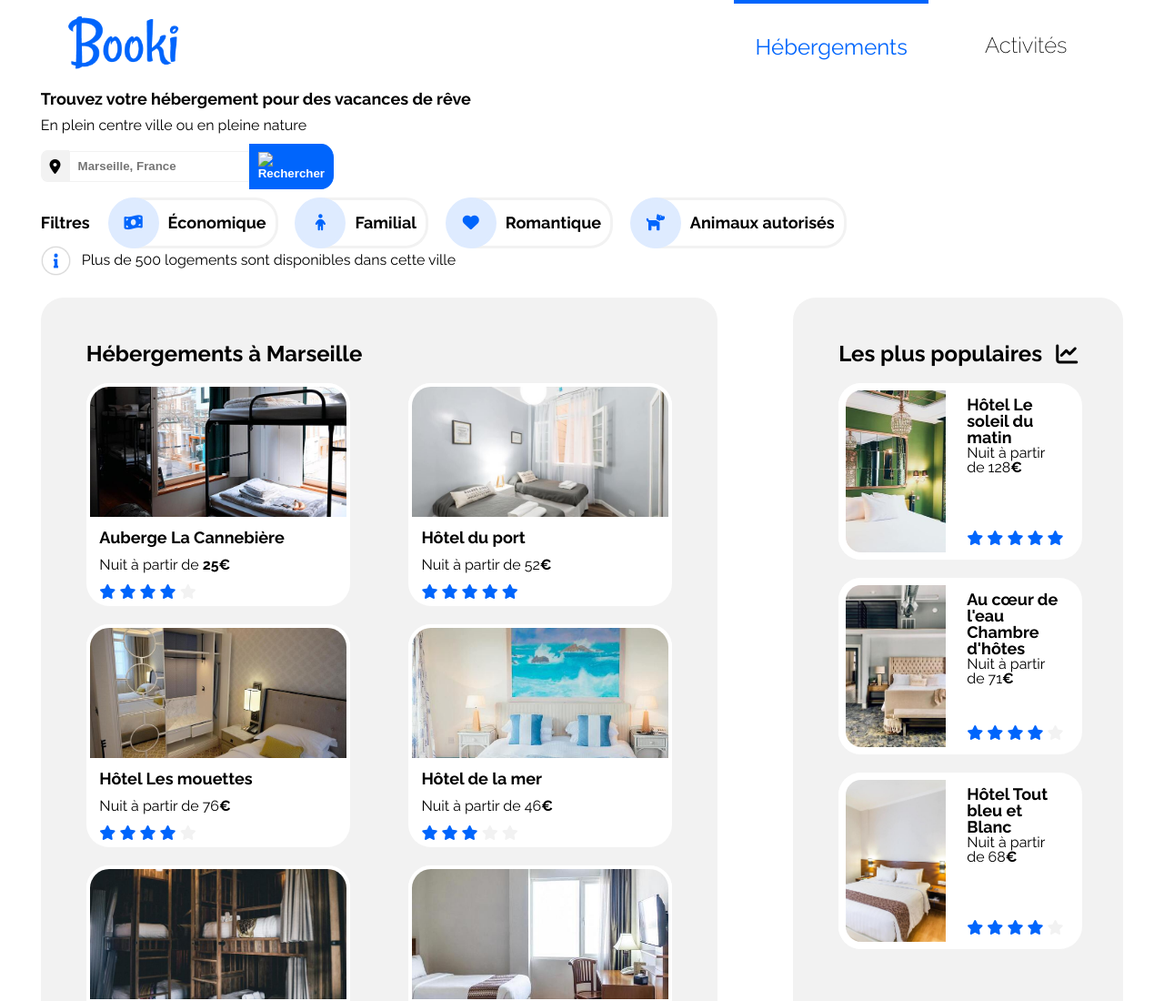
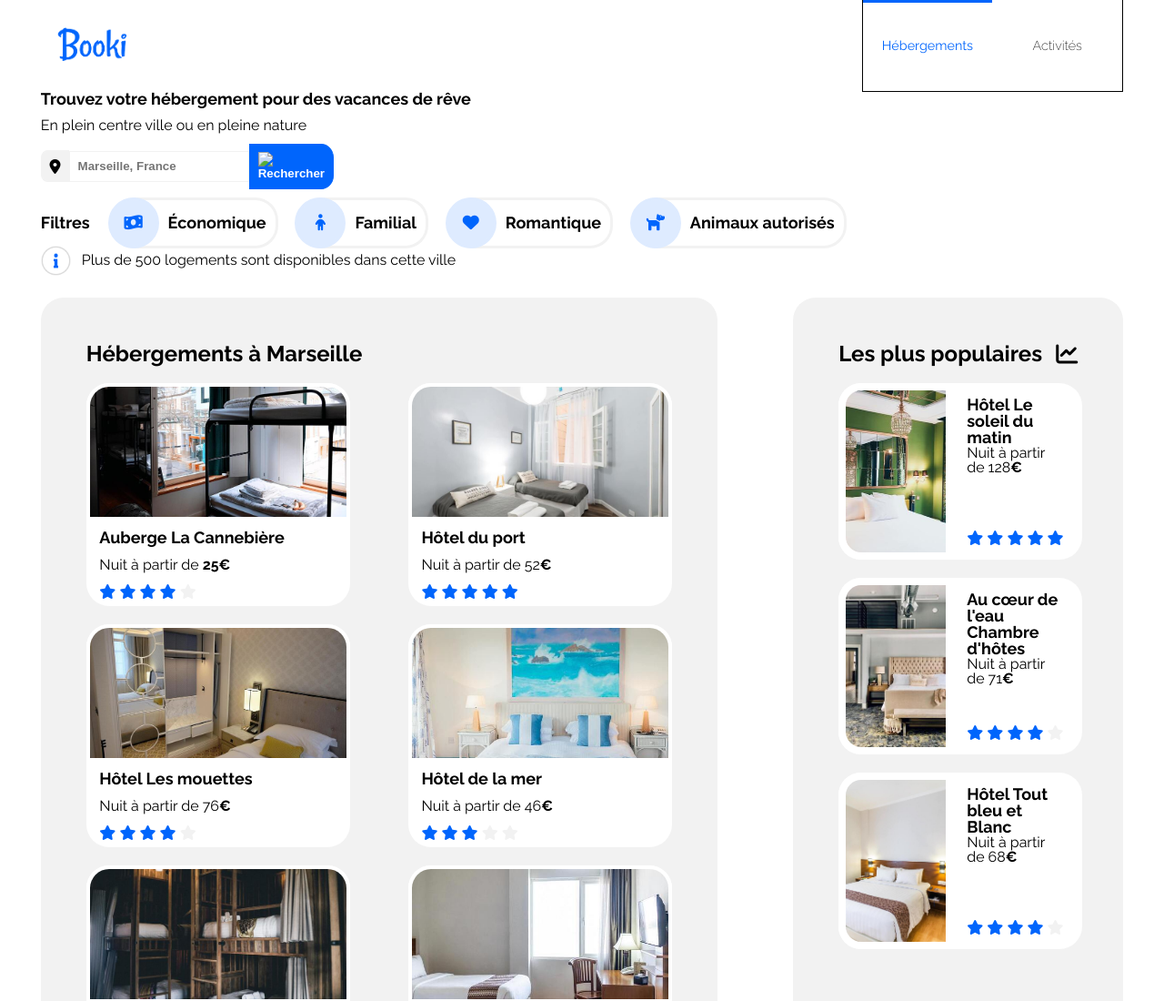
Before and after one commit to InahiDev/Booki, a plain HTML site: page index.html in a window 1280 px wide. Shown: the top 1100 px of the page at 91% size. Drawn offline with Linux system fonts and the light colour scheme.

Commit message:
Header adaptatif 993-1920

```diff
--- a/assets/css/index.css
+++ b/assets/css/index.css
@@ -36,49 +36,74 @@ body > header
 {
     display: flex;
     width: 93%;
+    height: 100px;
     justify-content: space-between;
+    align-items: center;
 }
 
 #logo
 {
-    transform: none;
-    -ms-transform: scale(0.67,0.67);
-    -webkit-transform: scale(0.67,0.67);
-    -moz-transform: scale(0.67,0.67);
-    margin: -23px -47px;
+    display: flex;
+    align-items: center;
+    box-sizing: content-box;
+    width: 10%;
+    height: 100%;
+    min-width: 67px;
+    min-height: 41px;
+}
+#logo img
+{
+
+    width: 100%;
+    height: 100%;
+    object-fit: contain;
+
 }
 
 nav
 {
     display: flex;
     align-self:center;
+    width: 24%;
     height: 100%;
+    min-width: 260px;
+    min-height: 41px;
+    border: 1px solid black;
+
 }
-
-.nav_active, .nav_inactive
+nav div
+{
+    box-sizing: border-box;
+    width: 50%;
+    height: 100%;
+    min-width: 130px;
+    min-height: 80px;
+}
+.nav-active, .nav-inactive
 {
     display: flex;
     align-items: center;
     justify-content: center;
+    box-sizing: border-box;
     height: 100%;
-    box-sizing: border-box;
-    -moz-box-sizing: border-box;
-    width: 214px;
-    height: 100px;
-    font-size: x-large;
+    width: 100%;
+    font-size: 90%;
     font-weight: 200;
 }
-
-.nav_active
+nav div:nth-child(1)
 {
-    border-top: 4px solid #0065FC;
+    border-top: 3px solid #0065FC;
+    border-bottom: 3px solid #FFF;
+}
+.nav-active
+{
     color: #0065FC;
     font-weight: 400;
 }
-.nav_inactive:hover
+nav div:nth-child(2) :hover
 {
-    border-top: 4px solid #0065FC;
-    border-bottom: 4px solid #FFF;
+    border-top: 3px solid #0065FC;
+    border-bottom: 3px solid #FFF;
     color: #0065FC;
     font-weight: 400;
 }
--- a/index.html
+++ b/index.html
@@ -18,12 +18,12 @@
         <nav>
             <div>
                 <a href="#lodging">
-                    <p class="nav_active">Hébergements</p>
+                    <p class="nav-active">Hébergements</p>
                 </a>
             </div>
             <div>
                 <a href="#activities">
-                    <p class="nav_inactive">Activités</p>
+                    <p class="nav-inactive">Activités</p>
                 </a>
         </nav>
     </header>
```
